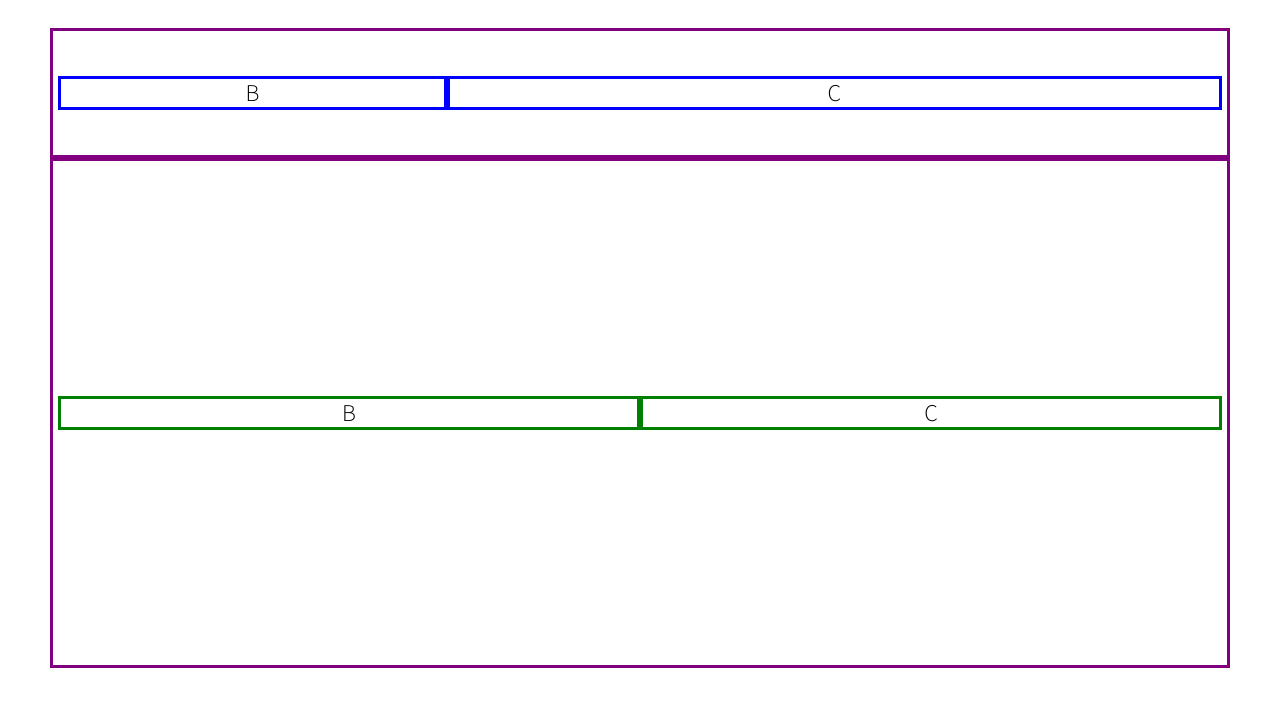
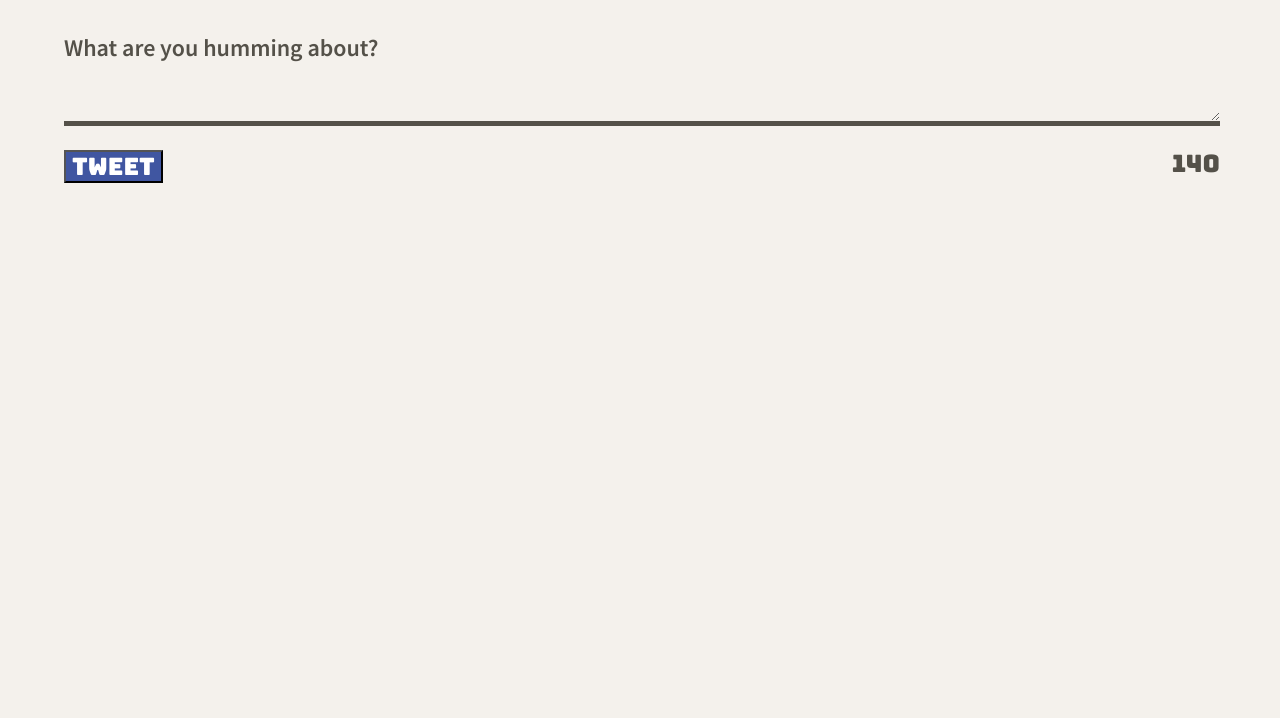
Before and after one commit to raincouver/TweeterProject, a website: page public/index.html in a window 1280 px wide. Shown: the part 542-1260 px from the top of the page. After the commit the page ends 800 px from the top, so only its background shows below. Drawn offline with nearby package versions, Linux system fonts and the light colour scheme.

Commit message:
update mar 27's work

```diff
--- a/public/index.html
+++ b/public/index.html
@@ -1,30 +1,37 @@
 <!DOCTYPE html>
 <html lang="en">
+
 <head>
   <!-- Meta Information -->
   <title>Tweeter - Home Page</title>
 
   <!-- External CSS -->
-    <link rel="stylesheet" href="https://cdnjs.cloudflare.com/ajax/libs/normalize/8.0.1/normalize.min.css" type="text/css" />
+  <link rel="stylesheet" href="https://cdnjs.cloudflare.com/ajax/libs/normalize/8.0.1/normalize.min.css"
+    type="text/css" />
 
   <!-- Font Awesome Icon Library CSS -->
-    <link rel="stylesheet" href="https://cdnjs.cloudflare.com/ajax/libs/font-awesome/6.4.0/css/all.min.css" type="text/css" />
+  <link rel="stylesheet" href="https://cdnjs.cloudflare.com/ajax/libs/font-awesome/6.4.0/css/all.min.css"
+    type="text/css" />
 
   <!-- External FONTS -->
   <link rel="preconnect" href="https://fonts.googleapis.com">
   <link rel="preconnect" href="https://fonts.gstatic.com" crossorigin>
-    <link href="https://fonts.googleapis.com/css2?family=Bungee&family=Source+Sans+Pro:ital,wght@0,300;0,600;1,300;1,600&display=swap" rel="stylesheet">
+  <link
+    href="https://fonts.googleapis.com/css2?family=Bungee&family=Source+Sans+Pro:ital,wght@0,300;0,600;1,300;1,600&display=swap"
+    rel="stylesheet">
 
   <!-- App CSS -->
   <link rel="stylesheet" href="/styles/layout.css" type="text/css" />
   <link rel="stylesheet" href="/styles/nav.css" type="text/css" />
   <link rel="stylesheet" href="/styles/header.css" type="text/css" />
+  <link rel="stylesheet" href="/styles/new-tweet.css" type="text/css" />
 
   <!-- External JS -->
   <script src="https://ajax.googleapis.com/ajax/libs/jquery/3.4.1/jquery.min.js"></script>
 
   <!-- App JS -->
   <script type="text/javascript" src="/scripts/client.js"></script>
+  <script type="text/javascript" src="/scripts/composer-char-counter.js"></script>
 </head>
 
 <body>
@@ -38,7 +45,6 @@
       </div>
     </div>
   </nav>
-
   <!-- Top User Profile (fixed) -->
   <header>
     <div>
@@ -51,7 +57,28 @@
   </header>
 
   <!-- Page-specific (main) content here -->
-    <main class="container red">
+  <main class="container">
+
+    <section class="new-tweet">
+      <!-- <h2>Compose Tweet</h2> -->
+      <form>
+        <label for="tweet-text"><strong>What are you humming about?</strong></strong></label>
+        <textarea name="text" id="tweet-text"></textarea>
+        <div class="tweetContainer">
+          <div class="tweetSpace1">
+          <button id="styledButton" type="submit">Tweet</button>
+          </div>
+          <div class="tweetSpace2">
+          <output name="counter" class="counter" id="tweetCounter" for="tweet-text">140</output>
+        </div>
+        </div>
+      </form>
+      </section>
+
+  </main>
+
+  <!-- Page-specific (main) content here -->
+  <!-- <main class="container red">
       <div class="container first-purple">
         <div class="box first-blue">B</div>
         <div class="box second-blue">C</div>
@@ -60,7 +87,8 @@
         <div class="box first-green">B</div>
         <div class="box second-green">C</div>
       </div>
-    </main>
+    </main> -->
+
 </body>
 
 </html>
--- /dev/null
+++ b/public/scripts/composer-char-counter.js
@@ -0,0 +1,4 @@
+$(document).ready(function() {
+  // --- our code goes here ---
+  console.log('ready');
+});
--- a/public/styles/layout.css
+++ b/public/styles/layout.css
@@ -7,99 +7,31 @@
   box-sizing: border-box;
   width: 100%;
 }
-*, *:before, *:after {
+/* *, *:before, *:after {
   box-sizing: inherit;
-}
+} */
 
 /*
  * Global layout stuff
  */
 
 body {
-  /* color: #545149; */
-  /* background-color: #f4f1ec; */
+  color: #545149;
+  /* display: flex; */
+  background-color: #f4f1ec;
   font-size: 24px;
   font-family: 'Source Sans Pro', sans-serif;
 }
 
+main {
+  display: flex;
+  /* justify-content: center;
+  align-items: center;
+  flex-direction: column; */
+  padding-left: 5%;
+  width: 90vw;
+}
 
 /*
  * Additional CSS can be defined below or in other CSS files, as per instructions
  */
- .red {
-  height: 80vh;
-  margin: 50px;
-  display: flex;
-  flex-direction: column;
-  border: 15px red;
-}
-
-.first-purple {
-  height: 20vh;
-  display: flex;
-  flex-direction: row;
-  justify-content: space-between; /* This rule makes the children spread apart! */
-  border: solid 3px purple;
-
-  box-sizing: border-box;
-  width: 100%;
-  padding: 5px;
-}
-
-.second-purple {
-  height: 80vh;
-  display: flex;
-  flex-direction: row;
-  justify-content: space-between; /* This rule makes the children spread apart! */
-  border: solid 3px purple;
-
-  box-sizing: border-box;
-  width: 100%;
-  padding: 5px;
-}
-
-.first-blue {
-  border: solid 3px blue;
-
-  box-sizing: border-box;
-  width: 50%;
-}
-.second-blue {
-  border: solid 3px blue;
-
-  box-sizing: border-box;
-  width: 100%;
-}
-.first-green{
-  border: solid 3px green;
-
-  box-sizing: border-box;
-  width: 100%;
-}
-.second-green{
-  border: solid 3px green;
-
-  box-sizing: border-box;
-  width: 100%;
-}
-
-.box {
-  /* flex: 1;
-  height: 150px;
-  font-size: 40px;
-  margin: 0;
-  color: white; */
-  display: flex;
-  justify-content: center;
-  align-items: center;
-}
-.container {
-  /* flex: 1;
-  height: 150px; */
-  /* font-size: 40px; */
-  /* margin: 0; */
-  /* color: white; */
-  display: flex;
-  justify-content: center;
-  align-items: center;
-}
--- /dev/null
+++ b/public/styles/new-tweet.css
@@ -0,0 +1,48 @@
+
+.new-tweet {
+  padding-top: 1.5em;
+  align-items: center;
+  display: flex;
+}
+
+#tweet-text {
+  width: 90vw;
+  font-family: 'Source Sans Pro', sans-serif;
+  background-color: #f4f1ec;
+  border-width: 0px;
+  border-bottom: solid 5px #545149;
+  font-weight: bold;
+}
+
+.tweetContainer {
+  display: flex;
+  align-items: flex-start;
+  padding-top: 1em;
+}
+
+form {
+  display: flex;
+  flex-direction: column;
+}
+
+#tweetCounter {
+  font-family: 'Bungee', sans-serif;
+}
+
+.tweetSpace1 {
+  flex-grow: 1;
+  display: flex;
+  justify-content: flex-start;
+}
+
+.tweetSpace2 {
+  flex-grow: 1;
+  display: flex;
+  justify-content: flex-end;
+}
+
+#styledButton {
+  font-family: 'Bungee', sans-serif;
+  color: white;
+  background-color: #4056A1;
+}
--- a/server/data-files/initial-tweets.json
+++ b/server/data-files/initial-tweets.json
@@ -8,7 +8,7 @@
     "content": {
       "text": "If I have seen further it is by standing on the shoulders of giants"
     },
-    "created_at": 1679792916486
+    "created_at": 1679818064635
   },
   {
     "user": {
@@ -19,6 +19,6 @@
     "content": {
       "text": "Je pense , donc je suis"
     },
-    "created_at": 1679879316486
+    "created_at": 1679904464635
   }
 ]
```
Lines whose indentation alone changed are shown as unchanged.
